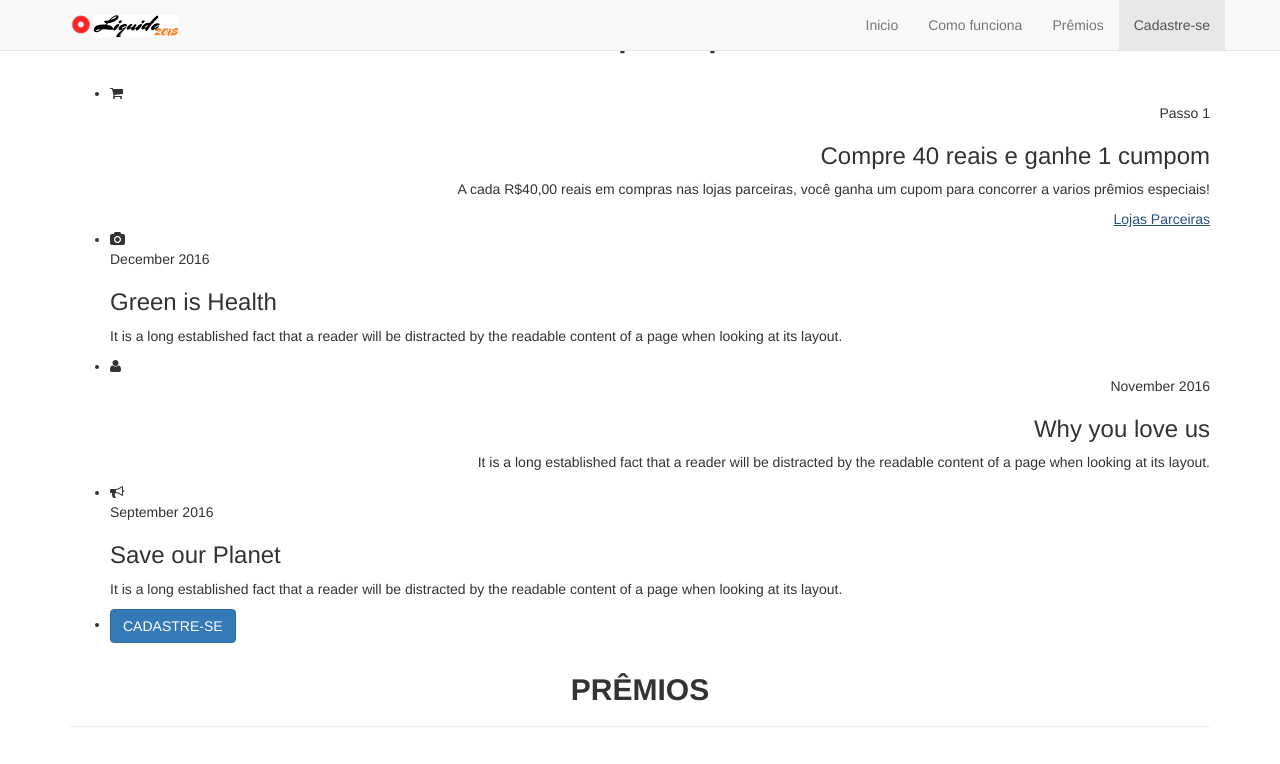
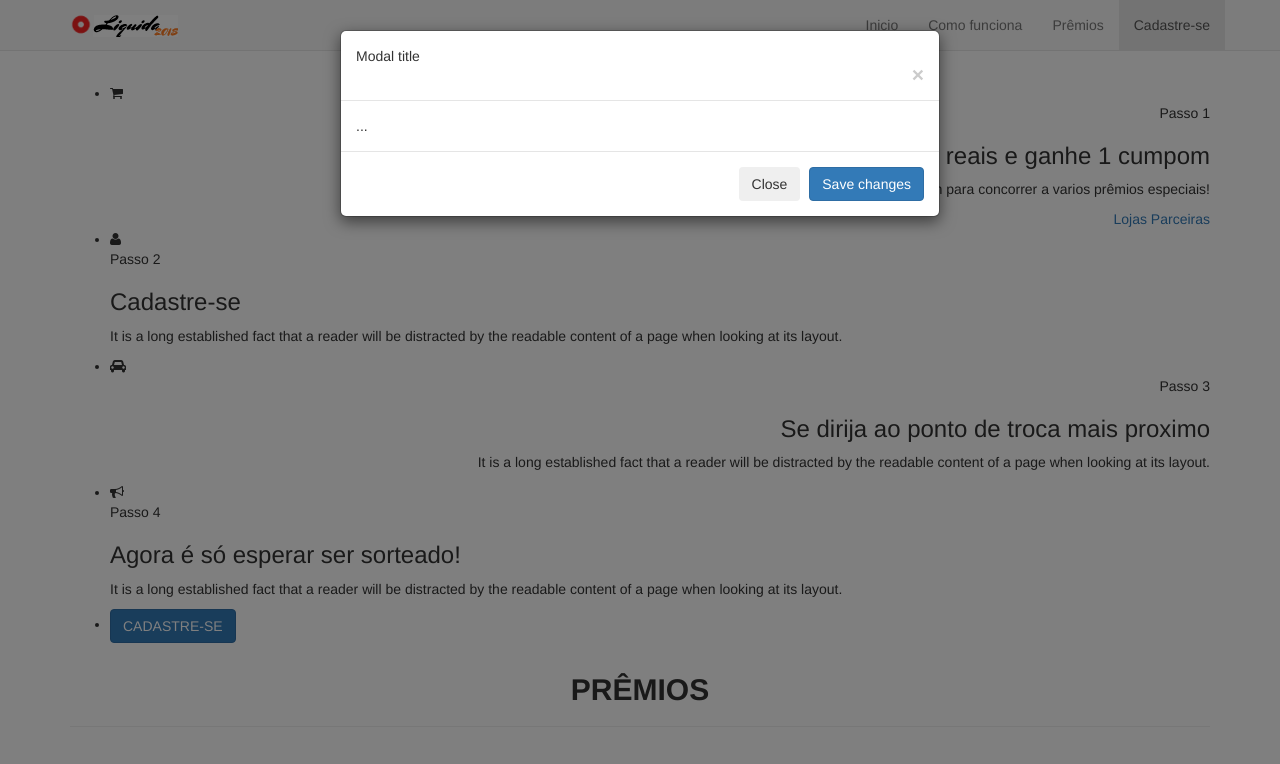
Before and after one commit to Elicarlos/projetodjango, a plain HTML site: page projetodjango/index.html in a window 1280 px wide. Both pictures are taken after a click on the link "Lojas Parceiras". Shown: the top 764 px of the page. Drawn offline with Linux system fonts and the light colour scheme; grey boxes are pictures that could not be loaded; a web font is replaced by a local one.

Commit message:
Mais algumas alterações do layout na seção como funciona

```diff
--- a/projetodjango/index.html
+++ b/projetodjango/index.html
@@ -60,12 +60,13 @@
 <!-- Section Intro Slider
 ================================================== -->
 <div id="carousel-example-generic" class="carousel intro slide">
-	<!-- Indicators -->
+	<!-- Indicators
 	<ol class="carousel-indicators">
 		<li data-target="#carousel-example-generic" data-slide-to="0" class="active"></li>
 		<li data-target="#carousel-example-generic" data-slide-to="1"></li>
 		<li data-target="#carousel-example-generic" data-slide-to="2"></li>
 	</ol>
+	-->
 	<!-- Wrapper for slides -->
 	<div class="carousel-inner" role="listbox">
 		<!-- First slide -->
@@ -75,11 +76,11 @@
 				A maior campanha de varejo de Teresina </h2>
 				<h1 data-animation="animated bounceInUp">
 				Liquida Teresina 2018 </h1>
-				<a href="#" class="btn btn-primary btn-lg" data-animation="animated fadeInRight">Cadastre-se aqui</a>
+				<a href="#contact" class="btn btn-primary btn-lg page-scroll" data-animation="animated fadeInRight">Cadastre-se aqui</a>
 			</div>
 		</div>
 		<!-- /.item -->
-		<!-- Second slide -->
+		<!-- Second slide
 		<div class="item" style="background-image:url(https://s3-eu-west-1.amazonaws.com/layanademo/s2-min.jpg)">
 			<div class="carousel-caption">
 				<h2 data-animation="animated zoomInLeft">
@@ -90,7 +91,7 @@
 			</div>
 		</div>
 		<!-- /.item -->
-		<!-- Third slide -->
+		<!-- Third slide
 		<div class="item" style="background-image:url(https://s3-eu-west-1.amazonaws.com/layanademo/s3-min.jpg)">
 			<div class="carousel-caption">
 				<h2 data-animation="animated bounceInLeft">
@@ -103,7 +104,7 @@
 		<!-- /.item -->
 	</div>
 	<!-- /.carousel-inner -->
-	<!-- Controls (currently displayed none from style.css)-->
+	<!-- Controls (currently displayed none from style.css)
 	<a class="left carousel-control" href="#carousel-example-generic" role="button" data-slide="prev">
 	<span class="glyphicon glyphicon-chevron-left" aria-hidden="true"></span>
 	<span class="sr-only">Previous</span>
@@ -112,6 +113,7 @@
 	<span class="glyphicon glyphicon-chevron-right" aria-hidden="true"></span>
 	<span class="sr-only">Next</span>
 	</a>
+	-->
 </div>
 <!-- /.carousel -->
 
@@ -146,21 +148,43 @@
 					<p>
 						 A cada R$40,00 reais em compras nas lojas parceiras, você ganha um cupom para concorrer a varios prêmios especiais!
 					</p>
-					<a href="#">Lojas Parceiras</a>
+					<a data-toggle="modal" href="#exampleModalLong">
+  Lojas Parceiras
+</a>
 				</div>
 			</div>
 			</li>
 			<!-- /tline-->
+			<!-- Modal -->
+			<div class="modal fade" id="exampleModalLong" tabindex="-1" role="dialog" aria-labelledby="exampleModalLabel" aria-hidden="true">
+			  <div class="modal-dialog" role="document">
+			    <div class="modal-content">
+			      <div class="modal-header">
+			        <h5 class="modal-title" id="exampleModalLabel">Modal title</h5>
+			        <button type="button" class="close" data-dismiss="modal" aria-label="Close">
+			          <span aria-hidden="true">&times;</span>
+			        </button>
+			      </div>
+			      <div class="modal-body">
+			        ...
+			      </div>
+			      <div class="modal-footer">
+			        <button type="button" class="btn btn-secondary" data-dismiss="modal">Close</button>
+			        <button type="button" class="btn btn-primary">Save changes</button>
+			      </div>
+			    </div>
+			  </div>
+			</div>
 			<!-- tline-->
 			<li class="tline-item-right wow fadeInRight">
 			<div class="tline-item-content">
-				<div class="date-icon fa fa-camera">
+				<div class="date-icon fa fa-user">
 				</div>
 				<div class="tline-item-txt text-left">
 					<div class="meta">
-						 December 2016
+						 Passo 2
 					</div>
-					<h3>Green is Health</h3>
+					<h3>Cadastre-se</h3>
 					<p>
 						 It is a long established fact that a reader will be distracted by the readable content of a page when looking at its layout.
 					</p>
@@ -171,13 +195,13 @@
 			<!-- tline-->
 			<li class="tline-item-left wow fadeInLeft">
 			<div class="tline-item-content">
-				<div class="date-icon fa fa-user">
+				<div class="date-icon fa fa-car">
 				</div>
 				<div class="tline-item-txt text-right">
 					<div class="meta">
-						 November 2016
+						 Passo 3
 					</div>
-					<h3>Why you love us</h3>
+					<h3>Se dirija ao ponto de troca mais proximo</h3>
 					<p>
 						 It is a long established fact that a reader will be distracted by the readable content of a page when looking at its layout.
 					</p>
@@ -192,9 +216,9 @@
 				</div>
 				<div class="tline-item-txt text-left">
 					<div class="meta">
-						 September 2016
+						 Passo 4
 					</div>
-					<h3>Save our Planet</h3>
+					<h3>Agora é só esperar ser sorteado!</h3>
 					<p>
 						 It is a long established fact that a reader will be distracted by the readable content of a page when looking at its layout.
 					</p>
@@ -206,7 +230,7 @@
 			<div class="tline-start-content">
 				<div class="tline-start-icon">
 				</div>
-				<a href="#" class="btn btn-primary bgn-xl wow zoomIn">CADASTRE-SE</a>
+				<a href="#contact" class="btn btn-primary bgn-xl wow zoomIn page-scroll">CADASTRE-SE</a>
 			</div>
 			</li>
 		</ul>
```
